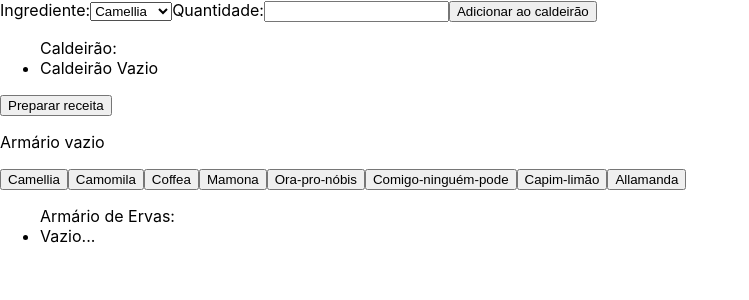
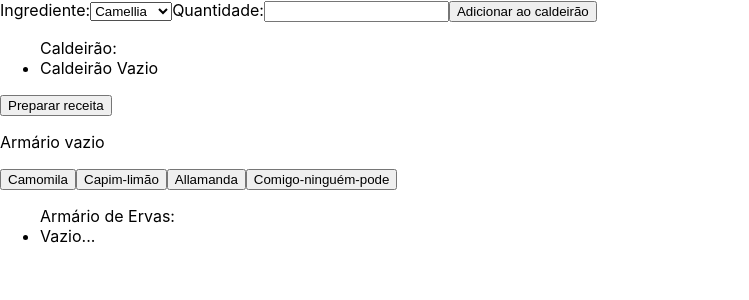
Before and after one commit to renanpbraga/boticarium, a React (Create React App) app: page / in a window 1280 px wide. Shown: the top 300 px of the page, without its empty margins (0-749 px from the left). Built offline with nearby package versions, Linux system fonts and the light colour scheme.

Commit message:
tenta ordenar o armario de de ervas

```diff
--- a/src/components/ArmarioDeErvas.jsx
+++ b/src/components/ArmarioDeErvas.jsx
@@ -10,11 +10,11 @@ function ArmarioDeErvas() {
         Armário de Ervas:
       {
         getArmarioDeErvas.length < 1 ? <li>Vazio...</li> :
-          getArmarioDeErvas.map((erva) => (
-            <li key={erva.id}>
+          getArmarioDeErvas.map((erva, index) => (
+            <li key={index}>
               {`${erva.qtd}x ${erva.nome}`}
             </li>
-        ))
+        )).sort()
       }
       </ul>
     </div>
--- a/src/components/Jardim.jsx
+++ b/src/components/Jardim.jsx
@@ -3,7 +3,11 @@ import BoticariumContext from '../context/BoticariumContext';
 
 function Jardim() {
   const[ervaColetada, setErvaColetada] = useState([]);
-  const {jardim, setErva} = useContext(BoticariumContext);
+  const {jardim, setErva, erva} = useContext(BoticariumContext);
+
+  useEffect(() => {
+    setErva();
+  },[erva]);
 
   const getAllErvas = JSON.parse(localStorage.getItem('armarioDeErvas')) || [];
 
@@ -28,12 +32,17 @@ function Jardim() {
       setErvaColetada([...ervaColetada, alteraQtd]);
     }
   };
-  console.log(ervaColetada)
+  // Math.ceil(Math.random()*4)
+  const maxErvas = 4;
+  const arrayErvas = [];
+  for(let i = 0; i < jardim.length; i += 1){
+    arrayErvas.push(jardim[Math.floor(Math.random()*jardim.length)])
+  }
 
   return (
     <div>
       {
-        !jardim ? <p>Carregando...</p> : jardim.map((erva, index) => (
+        arrayErvas.map((erva, index) => index < maxErvas &&(
           <button
             type="button"
             name={erva.nome}
--- a/src/context/BoticariumProvider.js
+++ b/src/context/BoticariumProvider.js
@@ -7,10 +7,6 @@ function BoticariumProvider({children}) {
   const [quantidade, setQuantidade] = useState();
   const [caldeirao, setCaldeirao] = useState([]);
   const [erva, setErva] = useState([]);
-
-  useEffect(() => {
-    setErva();
-  },[]);
 
   const grimorio = {
     receitas: [
```
